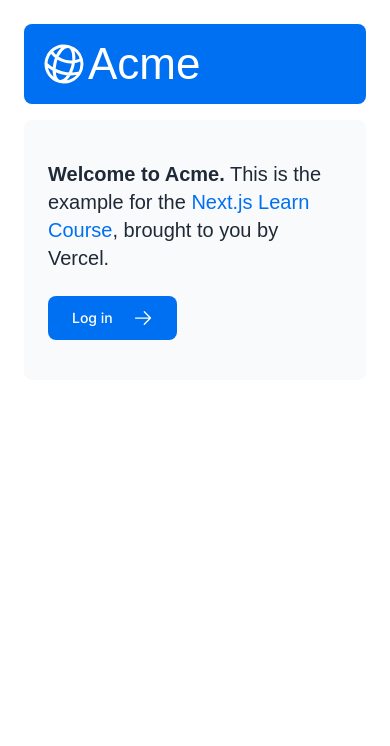
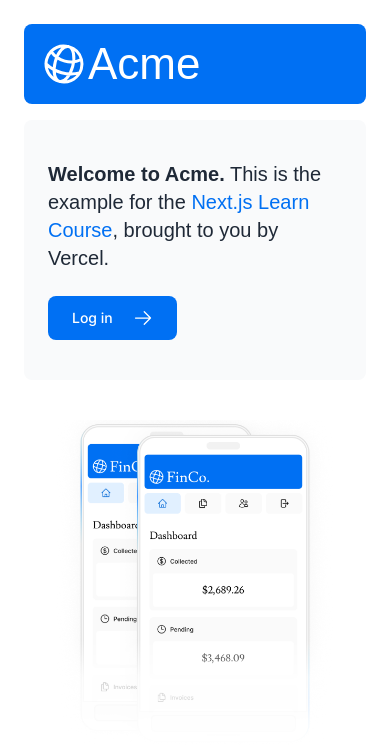
Before and after one commit to Luc4sGomes/nextjs-dashboard-financial, a Next.js app: page / in a window 390 px wide. Shown: the top 746 px of the page. Built offline with nearby package versions, Linux system fonts and the light colour scheme; a web font is replaced by a local one.

Commit message:
added images to render desktop and mobile devices in screen

```diff
--- a/app/page.tsx
+++ b/app/page.tsx
@@ -38,6 +38,14 @@
             className="hidden md:block"
             alt="Screenshots of the dashboard project showing desktop version"
           />
+
+           <Image
+            src="/hero-mobile.png"
+            width={560}
+            height={620}
+            className="block md:hidden"
+            alt="Screenshots of the dashboard project showing desktop version"
+          />
         </div>
       </div>
     </main>
```
